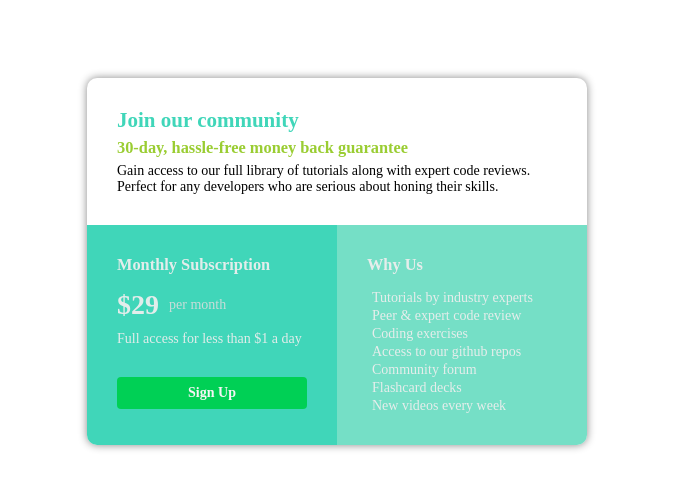
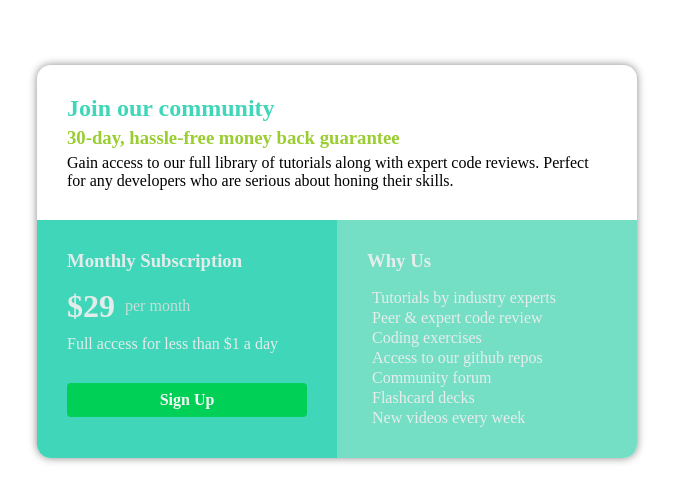
Before and after one commit to AJ-Tan/practice-pricing-card-challenge, a plain HTML site: page index.html in a window 1280 px wide. Shown: the part 139-640 px from the top of the page, without its empty margins (303-976 px from the left). Drawn offline with Linux system fonts and the light colour scheme.

Commit message:
version 1.2
Optimized css file

```diff
--- a/style.css
+++ b/style.css
@@ -1,72 +1,35 @@
-
 html {
-     font-size: 14px;
      box-sizing: border-box;
 }
+
 *, *:before, *:after {
+     box-sizing: inherit;
      margin: 0px;
      padding: 0px;
-     box-sizing:inherit;
-}
-
-body {
-     display:flex;
-     height:100vh;
-     justify-content: center;
 }
 
 .container {
-     display:flex;
-     margin-top: auto;
-     margin-bottom: auto;
-     flex-direction: column;
      box-shadow: 0px 0px 8px #888888;
-     width: 500px;
-     border-radius: 10px;
-     overflow:hidden;
 }
 
-.container > div {
-     display:flex;
+.upper-section, .lower-left-section, .lower-right-section{
+     padding: 30px;
 }
 
-.upper-section {
-     flex-direction: column;
-     padding:30px 30px 30px 30px;
+.lower-section h3 {
+     margin-bottom: 1rem;
+}
 
+.lower-left-section {
+     background-color: #40d6b9;
+}
+
+.lower-right-section {
+     background-color: #75dfc6;
 }
 
 .lower-section {
      color: #eeee;
-}
-
-.lower-section > div {
-     flex:1;
-     padding:30px;
-}
-
-.lower-left-section {
-     background-color: #40d6b9;
-
-}
-
-.lower-right-section {
-     background-color: #75dfc6;
-
-}
-
-h2 {
-     color:#40d6b9;
-}
-
-.upper-section > h3 {
-     padding: 5px 0px;
-     color:yellowgreen;
-}
-
-
-.lower-section h3 {
-     margin-bottom: 1rem;
 }
 
 .sign-up {
@@ -109,13 +72,35 @@ h2 {
      padding: 1px 0px;
 }
 
-@media screen and (max-width: 480px) {
+h2 {
+     color:#40d6b9;
+}
+
+.upper-section > h3 {
+     padding: 5px 0px;
+     color:yellowgreen;
+}
+
+@media screen and (min-width: 600px) {
+     body {
+          display: flex;
+          height:100vh;
+          justify-content: center;
+          align-items: center;
+     }
+
      .container {
-          width: 480px;
-          border-radius: 0px;
+          width: 600px;
+          border-radius:14px;
+          overflow:hidden;
      }
 
      .lower-section {
-          flex-direction: column;
+          display: flex;
+          width: 100%;
+     }
+
+     .lower-section > div {
+          flex:1;
      }
 }
```
